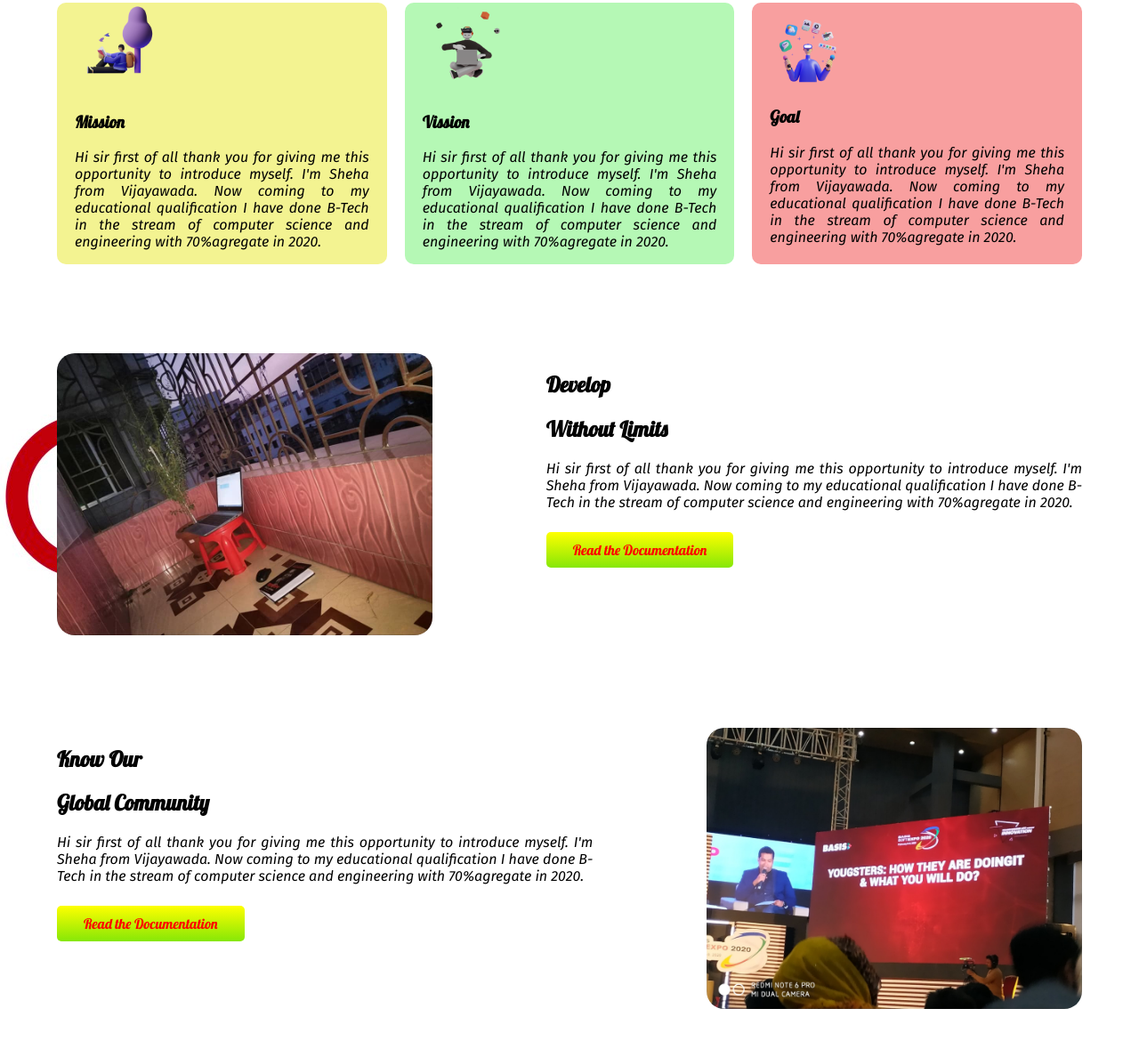
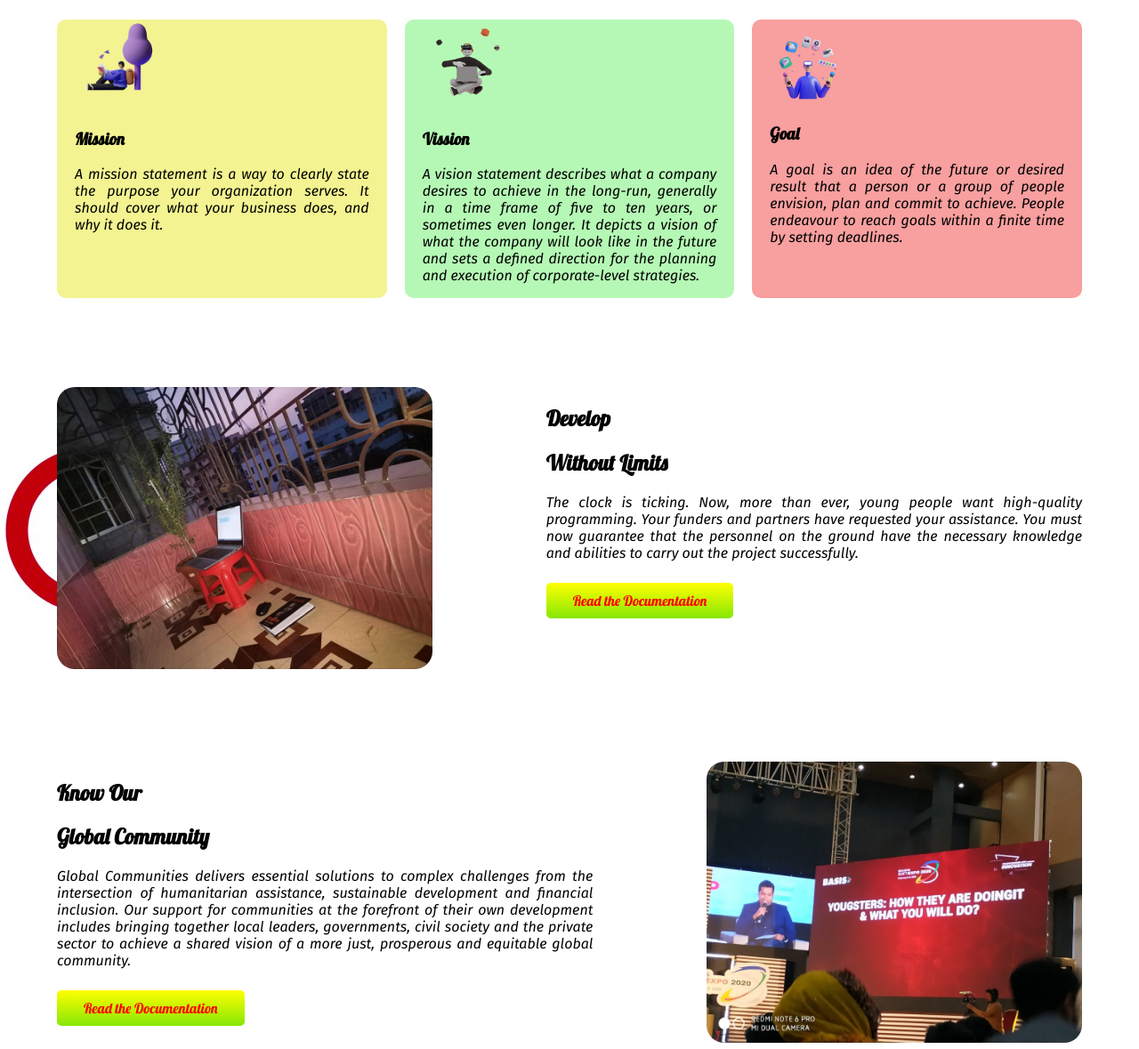
Before and after one commit to nusratBD/Assignment01, a plain HTML site: page index.html in a window 1280 px wide. Shown: the part 648-1827 px from the top of the page at 89% size. Drawn offline with Linux system fonts and the light colour scheme; a web font is replaced by a local one.

Commit message:
Text Updated

```diff
--- a/index.html
+++ b/index.html
@@ -32,7 +32,7 @@
 
         <p>
           Hi sir first of all thank you for giving me this opportunity to
-          introduce myself. I'm Nusrat Hurain from Lakshmipur, Bangladesh. I'm waiting to be a web Developer. So, I've joined at Programming Hero. At the same time I'm preparing to admit at University of People, an US online university. Because, I have some medical issues, so I'm unable to move.
+          introduce myself. I'm Nusrat Hurain from Lakshmipur, Bangladesh. I'm waiting to be a web Developer. So, I've joined at Programming Hero. At the same time I'm preparing to admit at University of People, an US online university. Because, I have some medical issues, so I'm unable to go at physical class room.
         </p>
         <br />
         <a
@@ -61,10 +61,7 @@
           <img src="Photos/Others/illustrator-3.png" alt="Mission" />
           <h3>Mission</h3>
           <p>
-            Hi sir first of all thank you for giving me this opportunity to
-            introduce myself. I'm Sheha from Vijayawada. Now coming to my
-            educational qualification I have done B-Tech in the stream of
-            computer science and engineering with 70%agregate in 2020.
+            A mission statement is a way to clearly state the purpose your organization serves. It should cover what your business does, and why it does it.
           </p>
         </div>
 
@@ -72,10 +69,7 @@
           <img src="Photos/Others/illustrator-2.png" alt="Vision" />
           <h3>Vission</h3>
           <p>
-            Hi sir first of all thank you for giving me this opportunity to
-            introduce myself. I'm Sheha from Vijayawada. Now coming to my
-            educational qualification I have done B-Tech in the stream of
-            computer science and engineering with 70%agregate in 2020.
+            A vision statement describes what a company desires to achieve in the long-run, generally in a time frame of five to ten years, or sometimes even longer. It depicts a vision of what the company will look like in the future and sets a defined direction for the planning and execution of corporate-level strategies.
           </p>
         </div>
 
@@ -83,10 +77,7 @@
           <img src="Photos/Others/illustrator-1.png" alt="Goal" />
           <h3>Goal</h3>
           <p>
-            Hi sir first of all thank you for giving me this opportunity to
-            introduce myself. I'm Sheha from Vijayawada. Now coming to my
-            educational qualification I have done B-Tech in the stream of
-            computer science and engineering with 70%agregate in 2020.
+            A goal is an idea of the future or desired result that a person or a group of people envision, plan and commit to achieve. People endeavour to reach goals within a finite time by setting deadlines.
           </p>
         </div>
       </div>
@@ -101,13 +92,10 @@
         <h2>Develop</h2>
         <h2>Without Limits</h2>
         <p>
-          Hi sir first of all thank you for giving me this opportunity to
-          introduce myself. I'm Sheha from Vijayawada. Now coming to my
-          educational qualification I have done B-Tech in the stream of computer
-          science and engineering with 70%agregate in 2020.
+            The clock is ticking. Now, more than ever, young people want high-quality programming. Your funders and partners have requested your assistance. You must now guarantee that the personnel on the ground have the necessary knowledge and abilities to carry out the project successfully.
         </p>
         <br />
-        <a href="" class="link-button">Read the Documentation</a> <br /><br />
+        <a href="https://www.linkedin.com/in/nusrat-hurain-55a304159/" target="_blank" class="link-button">Read the Documentation</a> <br /><br />
       </div>
     </section>
     <!-- Section 03:Finish -->
@@ -117,13 +105,11 @@
         <h2>Know Our</h2>
         <h2>Global Community</h2>
         <p>
-          Hi sir first of all thank you for giving me this opportunity to
-          introduce myself. I'm Sheha from Vijayawada. Now coming to my
-          educational qualification I have done B-Tech in the stream of computer
-          science and engineering with 70%agregate in 2020.
+            Global Communities delivers essential solutions to complex challenges from the intersection of humanitarian assistance, sustainable development and financial inclusion.
+            Our support for communities at the forefront of their own development includes bringing together local leaders, governments, civil society and the private sector to achieve a shared vision of a more just, prosperous and equitable global community.
         </p>
         <br />
-        <a href="" class="link-button">Read the Documentation</a> <br />
+        <a href="https://www.facebook.com/nusrat217" target="_blank" class="link-button">Read the Documentation</a> <br />
         <br />
       </div>
       <div class="section-flex2-img">
@@ -148,7 +134,7 @@
                     <h3>Password:</h4>
                     <input type="password" placeholder="Enter Your Name Here">
                     <br> <br> <br>
-                    <a href="" class="link-button">Submit</a>
+                    <a href="https://github.com/nusratBD" class="link-button" target="_blank">Submit</a>
                 </form>
 
             </div>
```
